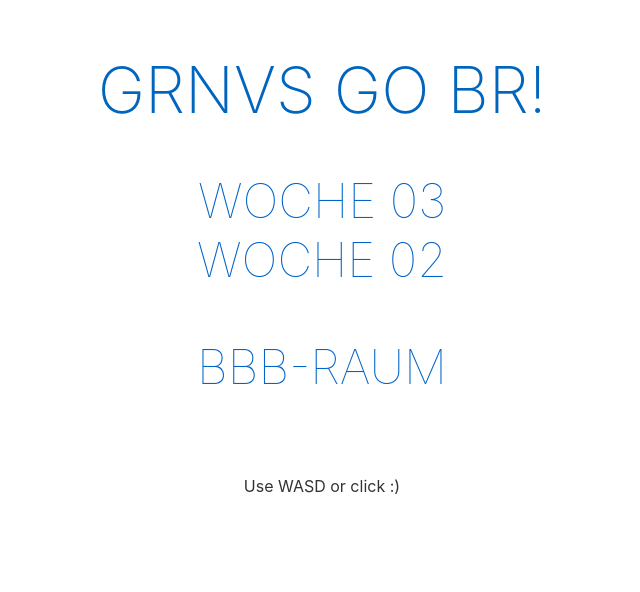
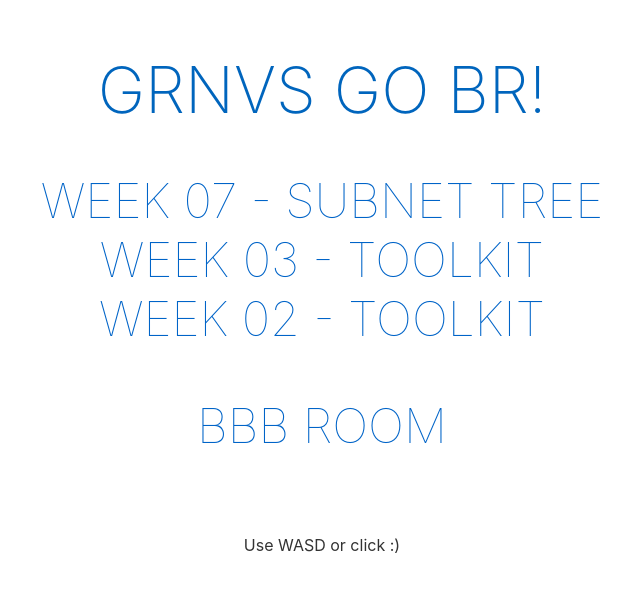
Before and after one commit to mkienitz/docker-web, a Svelte app: page / in a window 1280 px wide. Shown: the top 592 px of the page, without its empty margins (318-958 px from the left). Built offline with nearby package versions, Linux system fonts and the light colour scheme.

Commit message:
Add subnet tree file. Change file loader.

```diff
--- a/src/App.svelte
+++ b/src/App.svelte
@@ -2,7 +2,7 @@
 	export let len;
 	export let name;
 	export let color;
-	export let tutorSheets;
+	export let files;
 
 	export function handleKeydown(event) {
 		const key = event.key;
@@ -59,11 +59,11 @@
 <main>
 	<h1 on:click={handleClick} style="--color : {color} ">{name}</h1>
 	<ul>
-		{#each tutorSheets as sheet, i}
-			<li><a href="/files/toolkit{sheet}.pdf">Woche {sheet}</a></li>
+		{#each files as file}
+			<li><a href="/files/{file.filename}">{file.title}</a></li>
 		{/each}
 	</ul>
-	<p class="BBB"><a href="https://bbb.maxkienitz.com">BBB-Raum</a></p>
+	<p class="BBB"><a href="https://bbb.maxkienitz.com">BBB Room</a></p>
 	<p class="footnote">Use WASD or click :)</p>
 </main>
 
--- a/src/main.js
+++ b/src/main.js
@@ -1,4 +1,13 @@
 import App from './App.svelte';
+
+class File {
+	filename;
+	title;
+	constructor(filename, title) {
+		this.filename = filename;
+		this.title = title;
+	}
+}
 
 const app = new App({
 	target: document.body,
@@ -6,7 +15,11 @@ const app = new App({
 		name: 'GRNVS GO BR!',
 		len: 0,
 		color: '#0065bd',
-		tutorSheets: ['03', '02']
+		files: [
+			new File('subnettree.pdf', 'Week 07 - Subnet Tree'),
+			new File('toolkit03.pdf', 'Week 03 - Toolkit'),
+			new File('toolkit02.pdf', 'Week 02 - Toolkit')
+		]
 	}
 });
 
```
Also changed, not shown: 1 other file (tests, documents, lock files or other folders).
